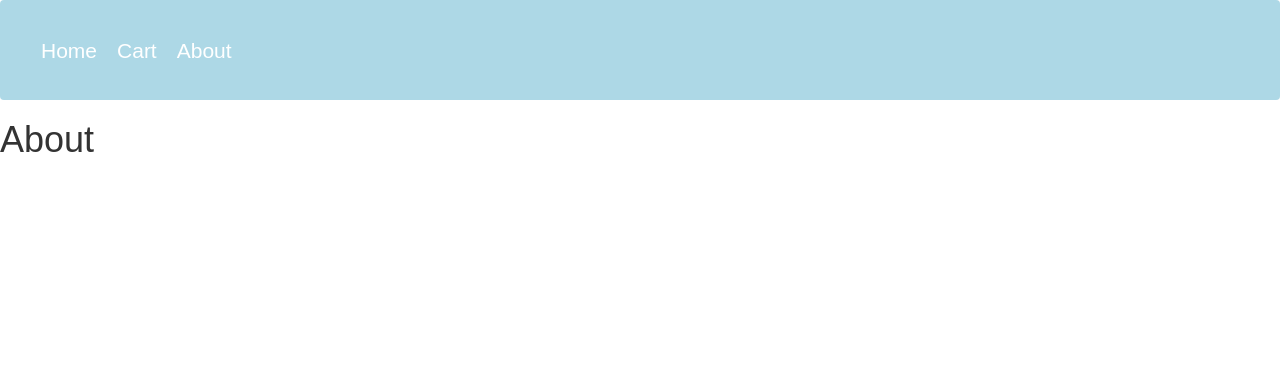
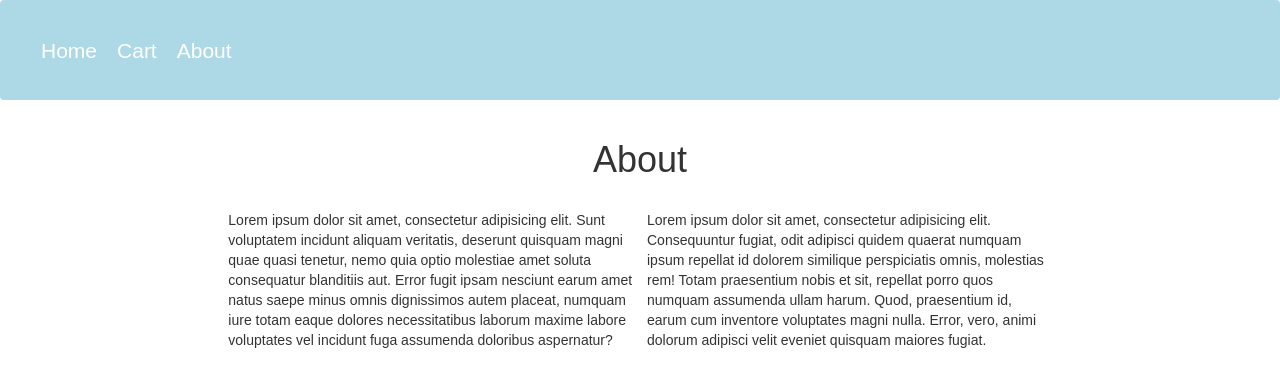
Before and after one commit to kyledavelaar/eCommerce, a React (Create React App) app: page /about in a window 1280 px wide. Shown: the top 386 px of the page. Built offline with nearby package versions, Linux system fonts and the light colour scheme.

Commit message:
add two columns to about page

```diff
--- a/src/App.css
+++ b/src/App.css
@@ -63,3 +63,11 @@ nav li {
 .cart-item button {
   margin-left: 10px;
 }
+
+
+
+/*-------------CART------------------*/
+
+.text {
+  columns: 2;
+}
--- a/src/components/About.jsx
+++ b/src/components/About.jsx
@@ -2,9 +2,19 @@ import React from 'react';
 import Navbar from './Navbar';
 
 const About = () => (
-  <div>
-    <Navbar />
-    <h1>About</h1>
+  <div className="container-fluid">
+    <div className="row">
+      <Navbar />
+      <div className="col-sm-12 header">
+        <h1>About</h1>
+      </div>
+      {/*<div className="col-sm-8 col-sm-offset-2">
+        <img src="https://unsplash.it/1200/800?image=0" alt="" className="img-responsive"/>
+      </div>*/}
+      <div className=" text col-sm-8 col-sm-offset-2">
+        <p>Lorem ipsum dolor sit amet, consectetur adipisicing elit. Sunt voluptatem incidunt aliquam veritatis, deserunt quisquam magni quae quasi tenetur, nemo quia optio molestiae amet soluta consequatur blanditiis aut. Error fugit ipsam nesciunt earum amet natus saepe minus omnis dignissimos autem placeat, numquam iure totam eaque dolores necessitatibus laborum maxime labore voluptates vel incidunt fuga assumenda doloribus aspernatur?  Lorem ipsum dolor sit amet, consectetur adipisicing elit. Consequuntur fugiat, odit adipisci quidem quaerat numquam ipsum repellat id dolorem similique perspiciatis omnis, molestias rem! Totam praesentium nobis et sit, repellat porro quos numquam assumenda ullam harum. Quod, praesentium id, earum cum inventore voluptates magni nulla. Error, vero, animi dolorum adipisci velit eveniet quisquam maiores fugiat.</p>
+      </div>
+    </div>
   </div>
 )
 
```
